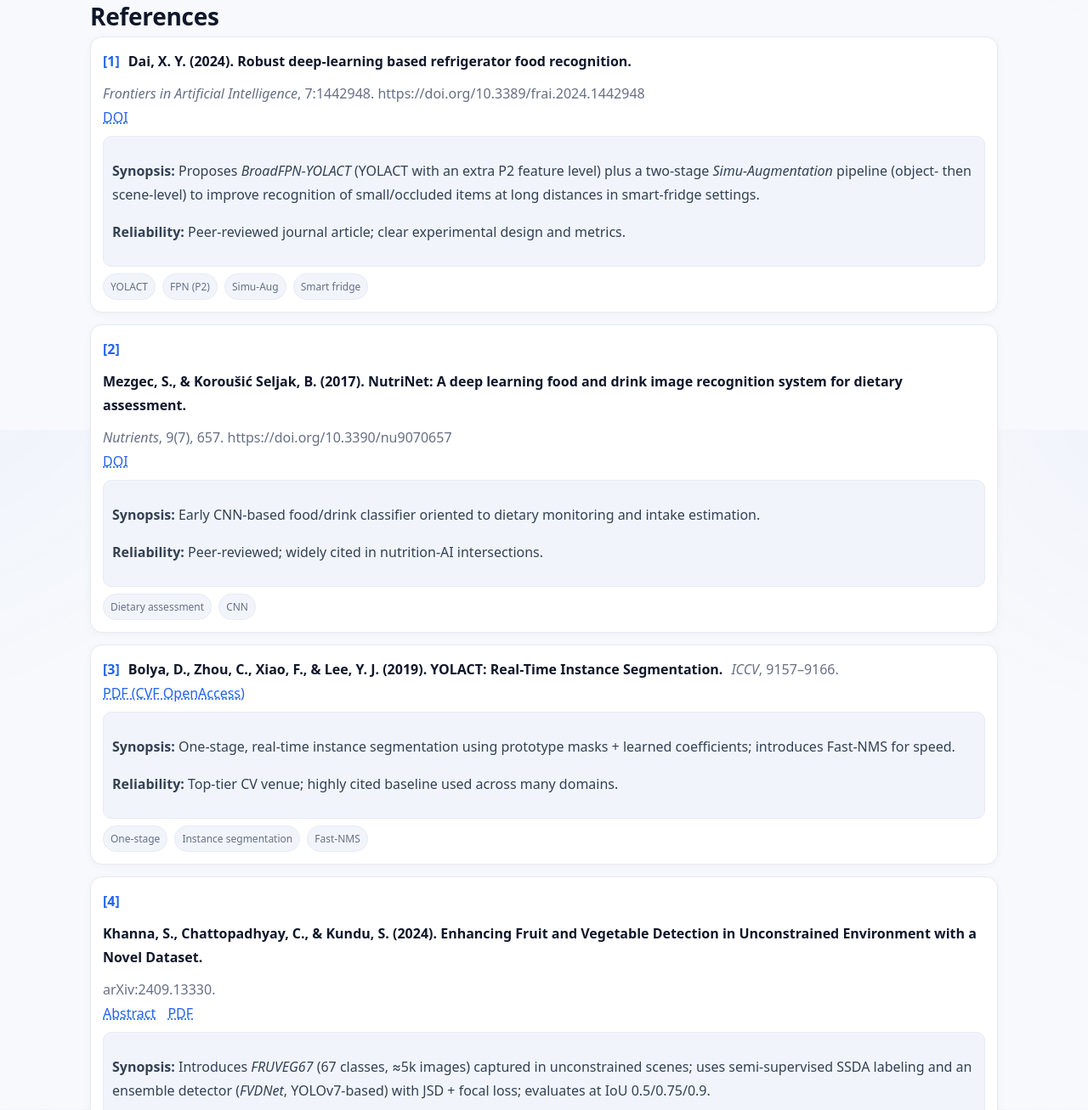
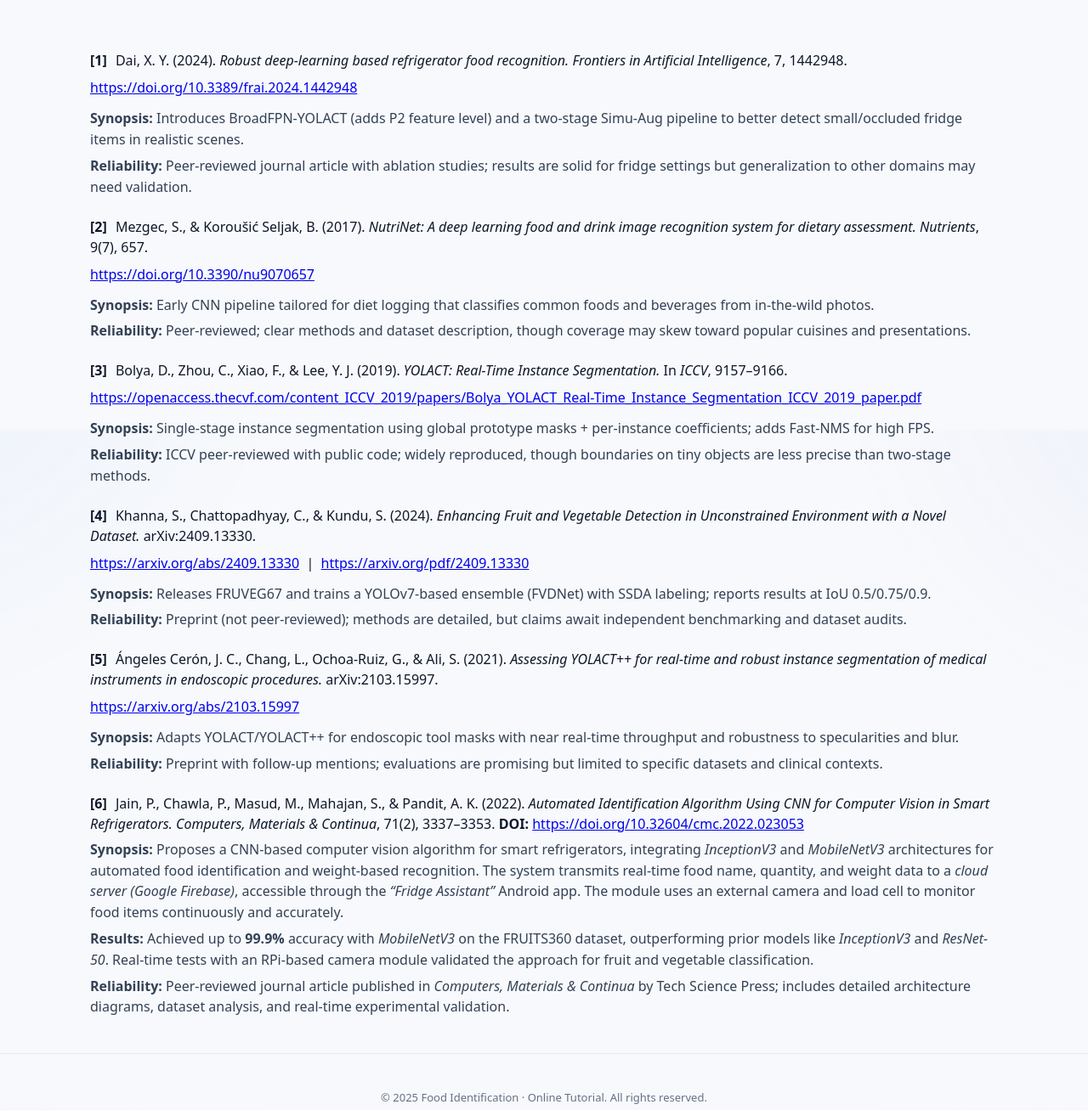
Before and after one commit to Sarahtaozi6/Sarahtaozi6.github.io, a plain HTML site: page refs.html in a window 1280 px wide. Shown: the part 294-1601 px from the top of the page at 85% size. Drawn offline with Linux system fonts and the light colour scheme.

Commit message:
Update refs.html

```diff
--- a/refs.html
+++ b/refs.html
@@ -6,24 +6,21 @@
     <title>References · Food Identification · Online Tutorial</title>
     <link rel="stylesheet" href="assets/css/styles.css">
     <style>
-        /* Lightweight refinements for this page only */
+        /* Clean list; hide leading 1. 2. 3... numbers */
         main section { padding-top: 28px; }
-        .ref-list { counter-reset: ref; list-style: none; padding: 0; margin: 0; display: grid; gap: 14px; }
-        .ref-item { background: var(--surface); border: 1px solid var(--edge); border-radius: 14px; padding: 14px; box-shadow: 0 2px 10px rgba(15,23,42,.04); }
-        .ref-head { display: flex; flex-wrap: wrap; gap: 10px; align-items: baseline; }
-        .ref-num { font-weight: 800; color: var(--accent); }
-        .ref-title { font-weight: 700; }
-        .ref-meta { color: var(--muted); }
-        .ref-links a { color: var(--accent); text-decoration: underline dotted; margin-right: 10px; }
-        .anno { margin-top: 8px; padding: 10px; background: var(--soft); border: 1px solid var(--edge); border-radius: 10px; }
-        .anno strong { font-weight: 700; }
-        .pill-wrap { margin-top: 8px; display: flex; flex-wrap: wrap; gap: 8px; }
-        .pill { display: inline-block; padding: 4px 8px; border-radius: 999px; background: var(--soft); border: 1px solid var(--edge); color: var(--muted); font-size: 12px; }
-        .tip { font-size: 13px; color: var(--muted); margin-top: 10px; }
+        ol.ref-list { list-style: none; padding-left: 0; margin: 0; }
+        .ref-item { margin: 0 0 22px 0; }
+        .ref-head { font-size: 16px; line-height: 1.5; }
+        .ref-head .num { font-weight: 700; margin-right: 6px; }
+        .ref-head em { font-style: italic; }
+        .ref-link { margin: 6px 0 10px; }
+        .ref-link a { text-decoration: underline; word-break: break-all; }
+        .ref-body p { margin: 6px 0; line-height: 1.55; }
+        .ref-body strong { font-weight: 700; }
+        header nav .links a.active { font-weight: 600; text-decoration: underline; }
     </style>
 </head>
 <body class="page-quiz">
-
 <header>
     <div class="container">
         <nav>
@@ -44,6 +41,8 @@
 
     <section aria-labelledby="page-title">
         <h1 id="page-title">Annotated Bibliography</h1>
+        <br>
+
         <figure aria-label="Page audio introduction">
             <audio controls preload="metadata" style="width:100%">
                 <source src="assets/ref.mp3" type="audio/mpeg" />
@@ -53,109 +52,125 @@
     </section>
 
     <section id="refs" aria-labelledby="refs-title">
-        <h2 id="refs-title">References</h2>
+        <br>
+
 
         <ol class="ref-list">
 
+            <!-- [1] Dai 2024 -->
             <li id="r1" class="ref-item">
                 <div class="ref-head">
-                    <span class="ref-num">[1]</span>
-                    <span class="ref-title">Dai, X. Y. (2024). Robust deep-learning based refrigerator food recognition.</span>
-                    <span class="ref-meta"><em>Frontiers in Artificial Intelligence</em>, 7:1442948. https://doi.org/10.3389/frai.2024.1442948</span>
+                    <span class="num">[1]</span>
+                    Dai, X. Y. (2024). <em>Robust deep-learning based refrigerator food recognition.</em>
+                    <em>Frontiers in Artificial Intelligence</em>, 7, 1442948.
                 </div>
-                <div class="ref-links">
-                    <a href="https://doi.org/10.3389/frai.2024.1442948" target="_blank" rel="noopener noreferrer">DOI</a>
+                <div class="ref-link">
+                    <a href="https://doi.org/10.3389/frai.2024.1442948" target="_blank" rel="noopener">
+                        https://doi.org/10.3389/frai.2024.1442948
+                    </a>
                 </div>
-                <div class="anno">
-                    <p><strong>Synopsis:</strong> Proposes <em>BroadFPN-YOLACT</em> (YOLACT with an extra P2 feature level) plus a two-stage <em>Simu-Augmentation</em> pipeline (object- then scene-level) to improve recognition of small/occluded items at long distances in smart-fridge settings.</p>
-                    <p><strong>Reliability:</strong> Peer-reviewed journal article; clear experimental design and metrics.</p>
-                </div>
-                <div class="pill-wrap">
-                    <span class="pill">YOLACT</span><span class="pill">FPN (P2)</span><span class="pill">Simu-Aug</span><span class="pill">Smart fridge</span>
+                <div class="ref-body">
+                    <p><strong>Synopsis:</strong> Introduces BroadFPN-YOLACT (adds P2 feature level) and a two-stage Simu-Aug pipeline to better detect small/occluded fridge items in realistic scenes.</p>
+                    <p><strong>Reliability:</strong> Peer-reviewed journal article with ablation studies; results are solid for fridge settings but generalization to other domains may need validation.</p>
                 </div>
             </li>
 
+            <!-- [2] Mezgec & Koroušić Seljak 2017 -->
             <li id="r2" class="ref-item">
                 <div class="ref-head">
-                    <span class="ref-num">[2]</span>
-                    <span class="ref-title">Mezgec, S., &amp; Koroušić Seljak, B. (2017). NutriNet: A deep learning food and drink image recognition system for dietary assessment.</span>
-                    <span class="ref-meta"><em>Nutrients</em>, 9(7), 657. https://doi.org/10.3390/nu9070657</span>
+                    <span class="num">[2]</span>
+                    Mezgec, S., &amp; Koroušić Seljak, B. (2017). <em>NutriNet: A deep learning food and drink image recognition system for dietary assessment.</em>
+                    <em>Nutrients</em>, 9(7), 657.
                 </div>
-                <div class="ref-links">
-                    <a href="https://doi.org/10.3390/nu9070657" target="_blank" rel="noopener noreferrer">DOI</a>
+                <div class="ref-link">
+                    <a href="https://doi.org/10.3390/nu9070657" target="_blank" rel="noopener">
+                        https://doi.org/10.3390/nu9070657
+                    </a>
                 </div>
-                <div class="anno">
-                    <p><strong>Synopsis:</strong> Early CNN-based food/drink classifier oriented to dietary monitoring and intake estimation.</p>
-                    <p><strong>Reliability:</strong> Peer-reviewed; widely cited in nutrition-AI intersections.</p>
-                </div>
-                <div class="pill-wrap">
-                    <span class="pill">Dietary assessment</span><span class="pill">CNN</span>
+                <div class="ref-body">
+                    <p><strong>Synopsis:</strong> Early CNN pipeline tailored for diet logging that classifies common foods and beverages from in-the-wild photos.</p>
+                    <p><strong>Reliability:</strong> Peer-reviewed; clear methods and dataset description, though coverage may skew toward popular cuisines and presentations.</p>
                 </div>
             </li>
 
+            <!-- [3] Bolya et al. 2019 -->
             <li id="r3" class="ref-item">
                 <div class="ref-head">
-                    <span class="ref-num">[3]</span>
-                    <span class="ref-title">Bolya, D., Zhou, C., Xiao, F., &amp; Lee, Y. J. (2019). YOLACT: Real-Time Instance Segmentation.</span>
-                    <span class="ref-meta"><em>ICCV</em>, 9157–9166.</span>
+                    <span class="num">[3]</span>
+                    Bolya, D., Zhou, C., Xiao, F., &amp; Lee, Y. J. (2019). <em>YOLACT: Real-Time Instance Segmentation.</em> In <em>ICCV</em>, 9157–9166.
                 </div>
-                <div class="ref-links">
-                    <a href="https://openaccess.thecvf.com/content_ICCV_2019/papers/Bolya_YOLACT_Real-Time_Instance_Segmentation_ICCV_2019_paper.pdf"
-                       target="_blank" rel="noopener noreferrer">PDF (CVF OpenAccess)</a>
+                <div class="ref-link">
+                    <a href="https://openaccess.thecvf.com/content_ICCV_2019/papers/Bolya_YOLACT_Real-Time_Instance_Segmentation_ICCV_2019_paper.pdf" target="_blank" rel="noopener">
+                        https://openaccess.thecvf.com/content_ICCV_2019/papers/Bolya_YOLACT_Real-Time_Instance_Segmentation_ICCV_2019_paper.pdf
+                    </a>
                 </div>
-                <div class="anno">
-                    <p><strong>Synopsis:</strong> One-stage, real-time instance segmentation using prototype masks + learned coefficients; introduces Fast-NMS for speed.</p>
-                    <p><strong>Reliability:</strong> Top-tier CV venue; highly cited baseline used across many domains.</p>
-                </div>
-                <div class="pill-wrap">
-                    <span class="pill">One-stage</span><span class="pill">Instance segmentation</span><span class="pill">Fast-NMS</span>
+                <div class="ref-body">
+                    <p><strong>Synopsis:</strong> Single-stage instance segmentation using global prototype masks + per-instance coefficients; adds Fast-NMS for high FPS.</p>
+                    <p><strong>Reliability:</strong> ICCV peer-reviewed with public code; widely reproduced, though boundaries on tiny objects are less precise than two-stage methods.</p>
                 </div>
             </li>
 
+            <!-- [4] Khanna et al. 2024 -->
             <li id="r4" class="ref-item">
                 <div class="ref-head">
-                    <span class="ref-num">[4]</span>
-                    <span class="ref-title">Khanna, S., Chattopadhyay, C., &amp; Kundu, S. (2024). Enhancing Fruit and Vegetable Detection in Unconstrained Environment with a Novel Dataset.</span>
-                    <span class="ref-meta">arXiv:2409.13330.</span>
+                    <span class="num">[4]</span>
+                    Khanna, S., Chattopadhyay, C., &amp; Kundu, S. (2024).
+                    <em>Enhancing Fruit and Vegetable Detection in Unconstrained Environment with a Novel Dataset.</em> arXiv:2409.13330.
                 </div>
-                <div class="ref-links">
-                    <a href="https://arxiv.org/abs/2409.13330" target="_blank" rel="noopener noreferrer">Abstract</a>
-                    <a href="https://arxiv.org/pdf/2409.13330" target="_blank" rel="noopener noreferrer">PDF</a>
+                <div class="ref-link">
+                    <a href="https://arxiv.org/abs/2409.13330" target="_blank" rel="noopener">https://arxiv.org/abs/2409.13330</a>
+                    &nbsp;|&nbsp;
+                    <a href="https://arxiv.org/pdf/2409.13330" target="_blank" rel="noopener">https://arxiv.org/pdf/2409.13330</a>
                 </div>
-                <div class="anno">
-                    <p><strong>Synopsis:</strong> Introduces <em>FRUVEG67</em> (67 classes, ≈5k images) captured in unconstrained scenes; uses semi-supervised SSDA labeling and an ensemble detector (<em>FVDNet</em>, YOLOv7-based) with JSD + focal loss; evaluates at IoU 0.5/0.75/0.9.</p>
-                    <p><strong>Reliability:</strong> Preprint (not peer-reviewed yet) with detailed methodology and class-wise reporting.</p>
-                </div>
-                <div class="pill-wrap">
-                    <span class="pill">FRUVEG67</span><span class="pill">YOLOv7-based</span><span class="pill">SSDA</span><span class="pill">Unconstrained scenes</span>
+                <div class="ref-body">
+                    <p><strong>Synopsis:</strong> Releases FRUVEG67 and trains a YOLOv7-based ensemble (FVDNet) with SSDA labeling; reports results at IoU 0.5/0.75/0.9.</p>
+                    <p><strong>Reliability:</strong> Preprint (not peer-reviewed); methods are detailed, but claims await independent benchmarking and dataset audits.</p>
                 </div>
             </li>
 
+            <!-- [5] Ángeles Cerón et al. 2021 -->
             <li id="r5" class="ref-item">
                 <div class="ref-head">
-                    <span class="ref-num">[5]</span>
-                    <span class="ref-title">Ángeles Cerón, J. C., Chang, L., Ochoa-Ruiz, G., &amp; Ali, S. (2021). Assessing YOLACT++ for real-time and robust instance segmentation of medical instruments in endoscopic procedures.</span>
-                    <span class="ref-meta">arXiv:2103.15997.</span>
+                    <span class="num">[5]</span>
+                    Ángeles Cerón, J. C., Chang, L., Ochoa-Ruiz, G., &amp; Ali, S. (2021).
+                    <em>Assessing YOLACT++ for real-time and robust instance segmentation of medical instruments in endoscopic procedures.</em> arXiv:2103.15997.
                 </div>
-                <div class="ref-links">
-                    <a href="https://arxiv.org/abs/2103.15997" target="_blank" rel="noopener noreferrer">Link</a>
+                <div class="ref-link">
+                    <a href="https://arxiv.org/abs/2103.15997" target="_blank" rel="noopener">
+                        https://arxiv.org/abs/2103.15997
+                    </a>
                 </div>
-                <div class="anno">
-                    <p><strong>Synopsis:</strong> Applies (and augments) YOLACT/YOLACT++ for surgical tool segmentation, maintaining real-time speeds (~37–45 FPS) with robust masks.</p>
-                    <p><strong>Reliability:</strong> Preprint; subsequent conference versions reported (e.g., EMBC).</p>
-                </div>
-                <div class="pill-wrap">
-                    <span class="pill">YOLACT++</span><span class="pill">Medical vision</span><span class="pill">Real-time</span>
+                <div class="ref-body">
+                    <p><strong>Synopsis:</strong> Adapts YOLACT/YOLACT++ for endoscopic tool masks with near real-time throughput and robustness to specularities and blur.</p>
+                    <p><strong>Reliability:</strong> Preprint with follow-up mentions; evaluations are promising but limited to specific datasets and clinical contexts.</p>
                 </div>
             </li>
 
+            <!-- [6] Jain et al. 2022 -->
+            <li id="r6" class="ref-item">
+                <div class="ref-head">
+                    <span class="num">[6]</span>
+                    Jain, P., Chawla, P., Masud, M., Mahajan, S., &amp; Pandit, A. K. (2022).
+                    <em>Automated Identification Algorithm Using CNN for Computer Vision in Smart Refrigerators.</em>
+                    <em>Computers, Materials &amp; Continua</em>, 71(2), 3337–3353.
+                    <strong>DOI:</strong> <a href="https://doi.org/10.32604/cmc.2022.023053" target="_blank" rel="noopener">
+                    https://doi.org/10.32604/cmc.2022.023053
+                </a>
+                </div>
+                <div class="ref-body">
+                    <p><strong>Synopsis:</strong> Proposes a CNN-based computer vision algorithm for smart refrigerators, integrating <em>InceptionV3</em> and <em>MobileNetV3</em> architectures for automated food identification and weight-based recognition.
+                        The system transmits real-time food name, quantity, and weight data to a <em>cloud server (Google Firebase)</em>, accessible through the <em>“Fridge Assistant”</em> Android app. The module uses an external camera and load cell to monitor food items continuously and accurately.</p>
+
+                    <p><strong>Results:</strong> Achieved up to <strong>99.9%</strong> accuracy with <em>MobileNetV3</em> on the FRUITS360 dataset, outperforming prior models like <em>InceptionV3</em> and <em>ResNet-50</em>. Real-time tests with an RPi-based camera module validated the approach for fruit and vegetable classification.</p>
+
+                    <p><strong>Reliability:</strong> Peer-reviewed journal article published in <em>Computers, Materials &amp; Continua</em> by Tech Science Press; includes detailed architecture diagrams, dataset analysis, and real-time experimental validation.</p>
+                </div>
+            </li>
+
+
         </ol>
 
-        <p class="tip">
-            Tip: In the main text, cite with hyperlink numbers (e.g., <a class="ref" href="#r1">[1]</a>), and include the source and license in figure captions. For external media (images/video/audio), ensure copyright compliance.
-        </p>
     </section>
-
 </main>
 
 <footer>
@@ -174,6 +189,5 @@
         });
     });
 </script>
-
 </body>
 </html>
```
